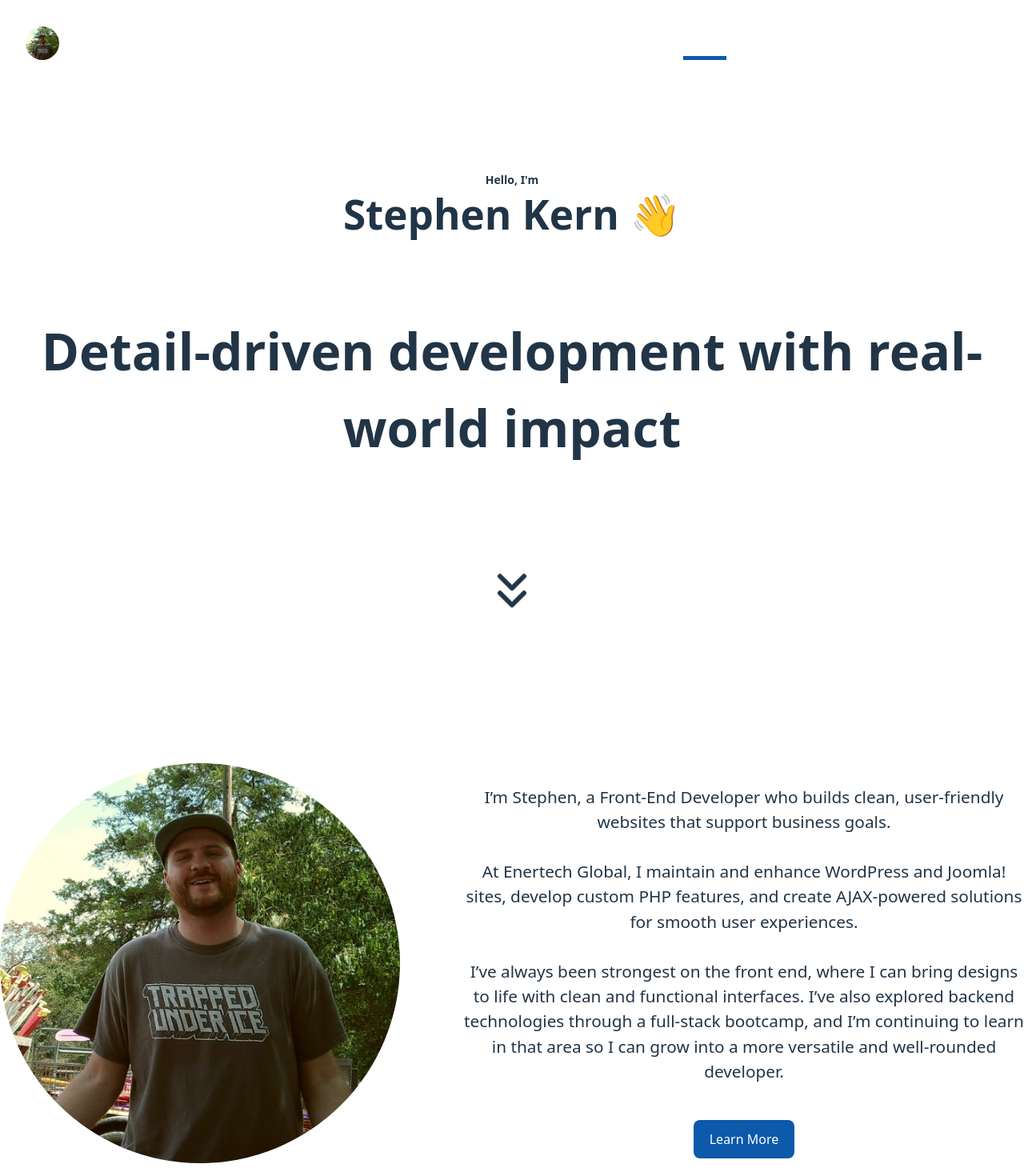
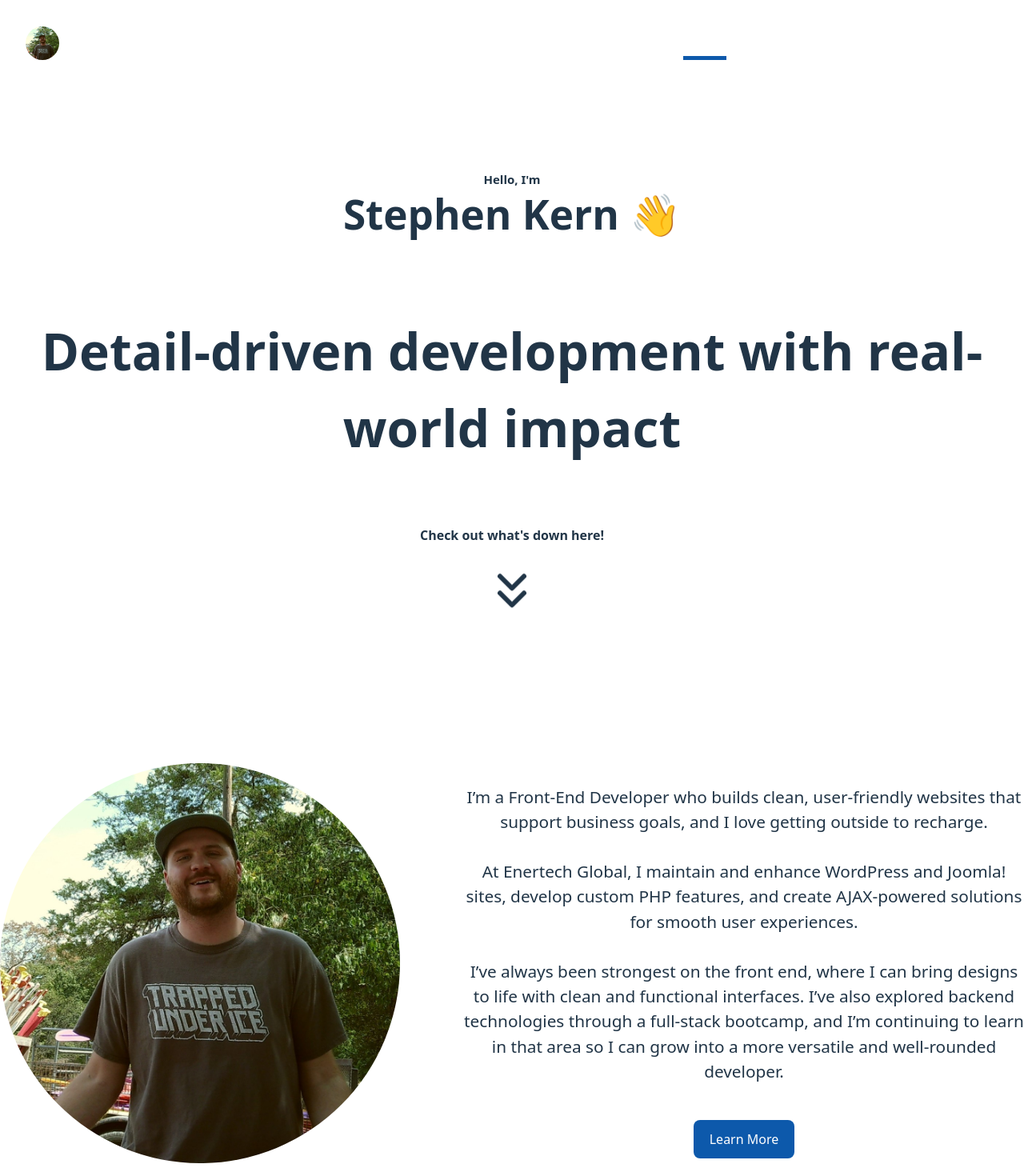
Before and after one commit to stephen-kern/vue-portfolio, a Vue app: page / in a window 1280 px wide. Shown: the top 1470 px of the page at 80% size. Built offline with nearby package versions, Linux system fonts and the light colour scheme.

Commit message:
text changes, fade effect on text

```diff
--- a/src/views/Home.vue
+++ b/src/views/Home.vue
@@ -22,19 +22,16 @@ onUnmounted(() => {
 <template>
   <section class="cta">
     <h1>
-      <span style="font-size: 14px">Hello, I'm </span> <br />{{ name }} 👋
+      <span style="font-size: 15px">Hello, I'm </span> <br />{{ name }} 👋
     </h1>
     <h2>Detail-driven development with real-world impact</h2>
 
-    <div class="cta-space">
-      <ChevronsDown
-        class="chevrons"
-        :size="72"
-        :style="{
+    <div class="cta-space" :style="{
           opacity: Math.max(1 - scrollY / 550, 0), // Fade out as you scroll down
           transition: 'opacity 0.3s ease',
-        }"
-      />
+        }">
+      <h4>Check out what's down here!</h4>
+      <ChevronsDown class="chevrons" :size="72"/>
     </div>
   </section>
   <section class="story-section">
@@ -47,8 +44,8 @@ onUnmounted(() => {
 
       <div>
         <p>
-          I’m Stephen, a Front-End Developer who builds clean, user-friendly
-          websites that support business goals.
+          I’m a Front-End Developer who builds clean, user-friendly
+          websites that support business goals, and I love getting outside to recharge.
           <br /><br />
           At Enertech Global, I maintain and enhance WordPress and Joomla!
           sites, develop custom PHP features, and create AJAX-powered solutions
```
